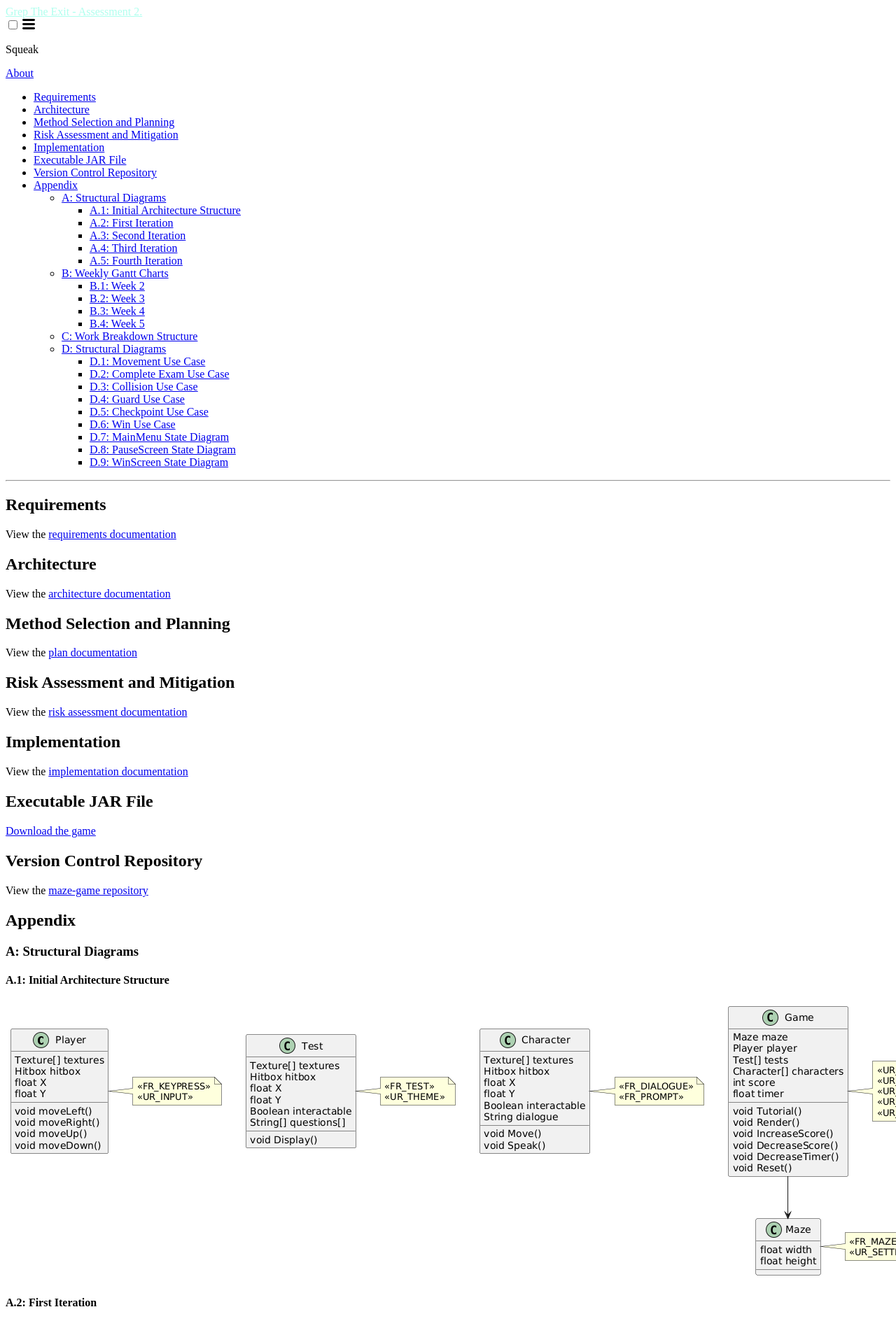
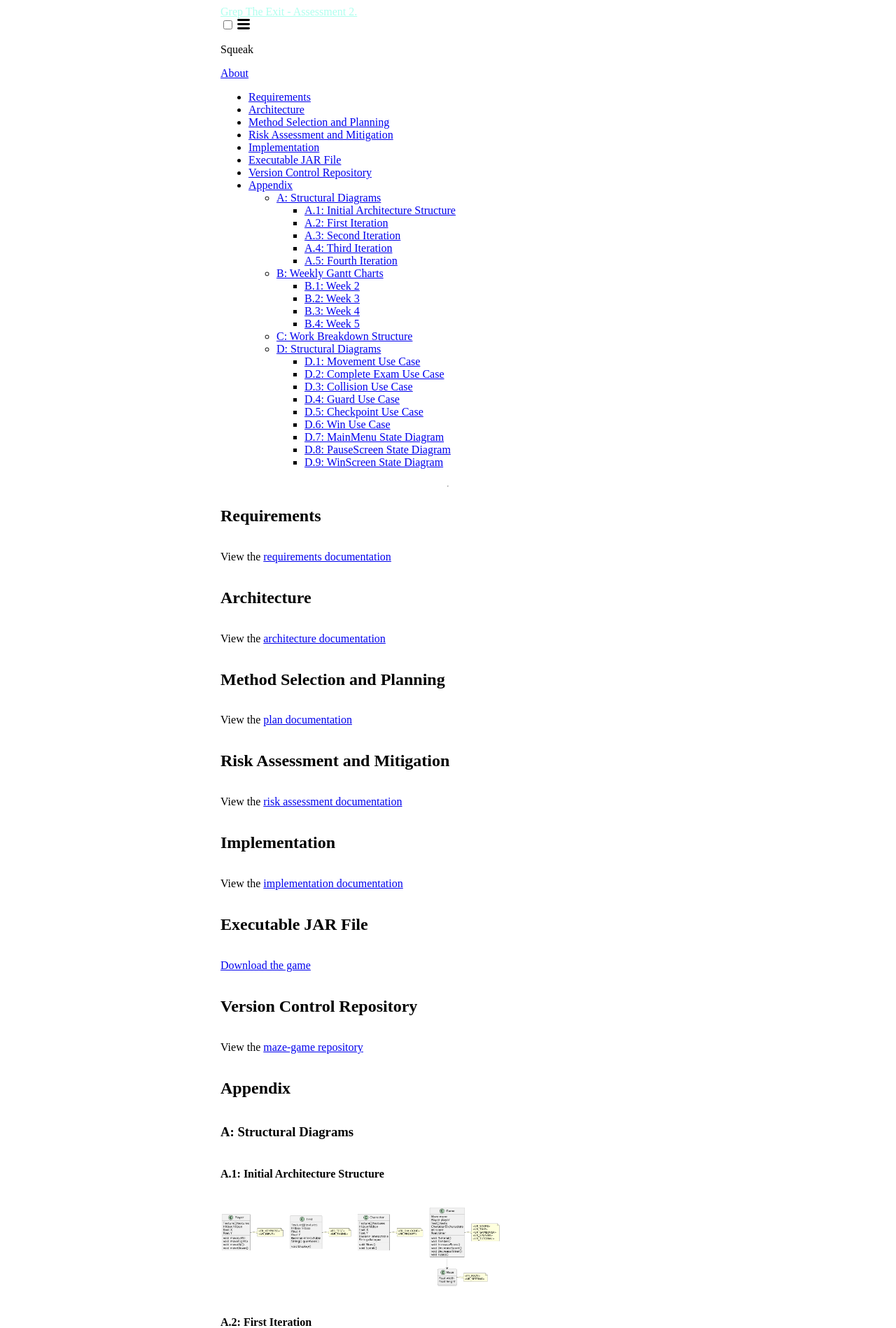
Before and after one commit to ENG1-C2G3/eng1-c2g3.github.io, a Jekyll site: the page built from index.markdown, in a window 1280 px wide. Shown: the top 1898 px of the page at 70% size. Built offline with Jekyll 4.4.1, drawn with Linux system fonts in a browser that asks for light colours.

Commit message:
scss: Center contents.

```diff
--- a/_layouts/default.html
+++ b/_layouts/default.html
@@ -8,9 +8,7 @@
     {%- include header.html -%}
 
     <main class="page-content" aria-label="Content">
-      <div class="wrapper">
-        {{ content }}
-      </div>
+      {{ content }}
     </main>
 
     {%- include footer.html -%}
--- a/_layouts/home.html
+++ b/_layouts/home.html
@@ -2,7 +2,6 @@
 layout: default
 ---
 
-<div class="home">
 {%- if page.title -%}
   <h1 class="page-heading">{{ page.title }}</h1>
 {%- endif -%}
@@ -30,5 +29,3 @@ layout: default
 
   <p class="rss-subscribe">subscribe <a href="{{ "/feed.xml" | relative_url }}">via RSS</a></p>
 {%- endif -%}
-
-</div>
--- a/_sass/_stylesheet.scss
+++ b/_sass/_stylesheet.scss
@@ -1,4 +1,26 @@
 $primary-color: #AFFFEE;
+$tablet: "width >= 480px";
+$desktop: "width >= 720px";
+
+:root {
+  --content-max-width: 40.625rem;
+}
+body {
+  display: grid;
+  grid-template-rows: auto 1fr auto;
+  grid-template-columns: [full-width-start] 1fr [content-start] var(--content-max-width) [content-end] 1fr [full-width-end];
+
+  & > * {
+    display: grid;
+    grid-template-columns: subgrid;
+    grid-auto-rows: min-content;
+    grid-column: content;
+  }
+}
+
+img {
+  width: 400px;
+}
 
 .site-title {
   color: $primary-color;
```
Lines whose indentation alone changed are shown as unchanged.
